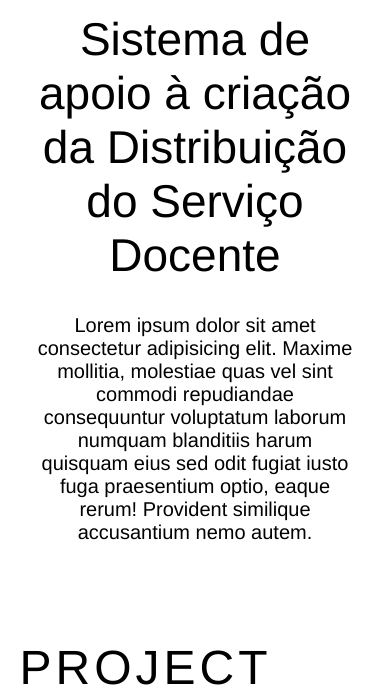
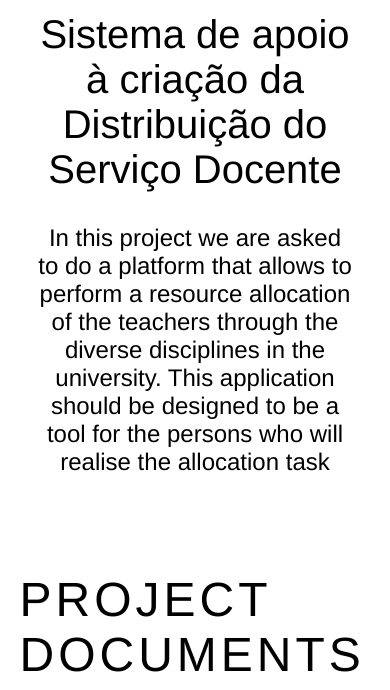
Before and after one commit to pedromonteiro01/pi-website, a plain HTML site: page index.html in a window 390 px wide. Shown: the part 154-844 px from the top of the page. Drawn offline with Linux system fonts and the light colour scheme.

Commit message:
change dummy text

```diff
--- a/css/styles.css
+++ b/css/styles.css
@@ -118,19 +118,23 @@ nav ul ul li a:hover{
 .project-content {
     margin-left: 50px;
     text-align: center;
+    max-width: 100%;
+}
+
+.project-content h2 {
     max-width: 60%;
     margin-left: 20%;
     margin-right: 20%;
-}
-
-.project-content h2 {
     font-weight: normal;
     font-size: 46px;
     margin-bottom: 2rem;
 }
 
 .project-content p {
-    font-size: 20px;
+    max-width: 80%;
+    margin-left: 10%;
+    margin-right: 10%;
+    font-size: 24px;
 }
 
 .project-teachers{
@@ -440,6 +444,19 @@ nav ul ul li a:hover{
         margin-right: 5%;
     }
 
+    .project-content h2 {
+        max-width: 100%;
+        margin-left: 0;
+        margin-right: 0;
+        font-size: 40px;
+    }
+
+    .project-content p{
+        max-width: 100%;
+        margin-left: 0;
+        margin-right: 0;
+    }
+
     .project-documents th,
     .project-documents td{
         padding: 1rem;
--- a/index.html
+++ b/index.html
@@ -41,10 +41,9 @@
         <div class="project-content">
             <h2>Sistema de apoio à criação da Distribuição do Serviço Docente</h2>
 
-            <p>Lorem ipsum dolor sit amet consectetur adipisicing elit. Maxime mollitia,
-                molestiae quas vel sint commodi repudiandae consequuntur voluptatum laborum
-                numquam blanditiis harum quisquam eius sed odit fugiat iusto fuga praesentium
-                optio, eaque rerum! Provident similique accusantium nemo autem.
+            <p>In this project we are asked to do a platform that allows to perform a resource allocation
+                of the teachers through the diverse disciplines in the university.
+                This application should be designed to be a  tool for the persons who will realise the allocation task
             </p>
         </div>
 
```
